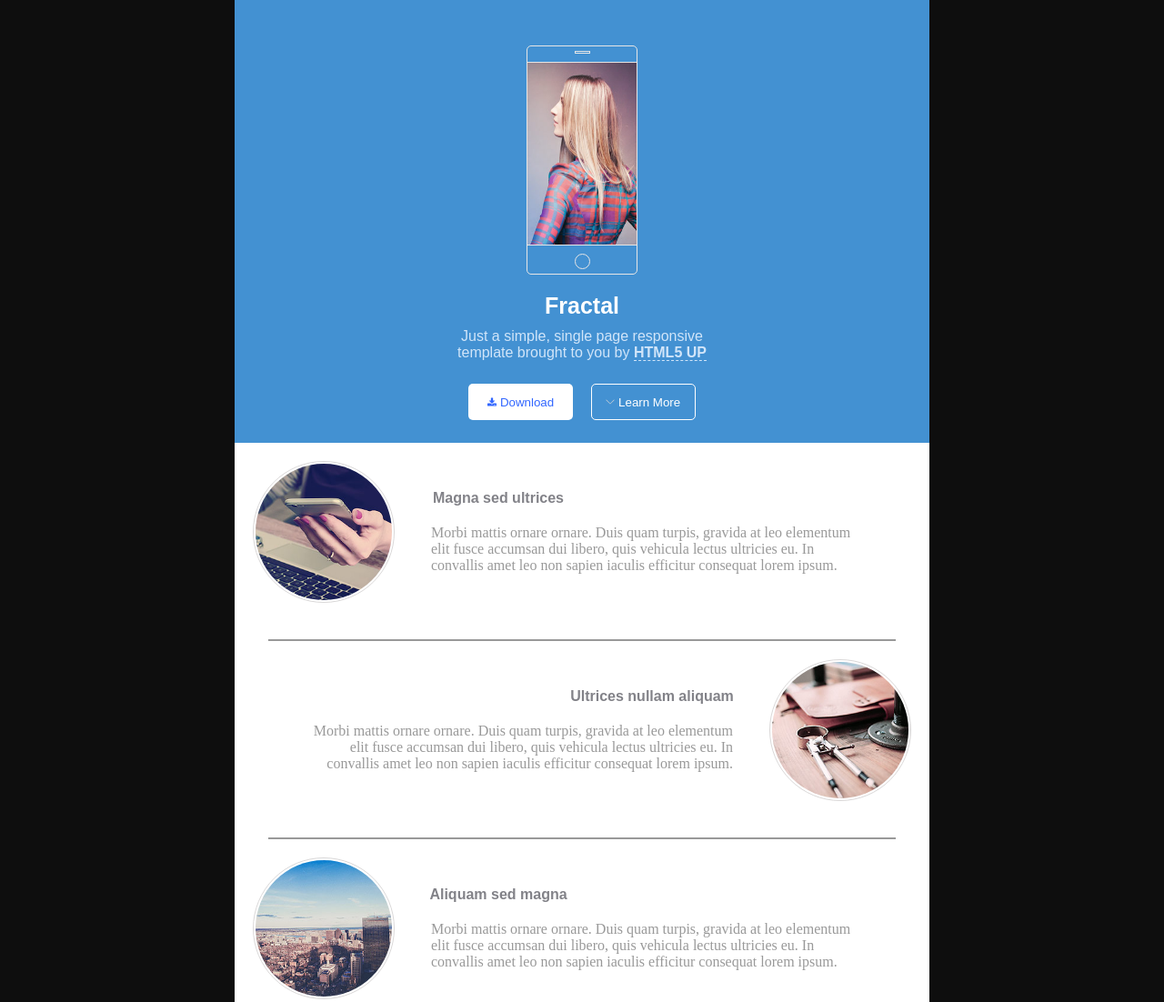
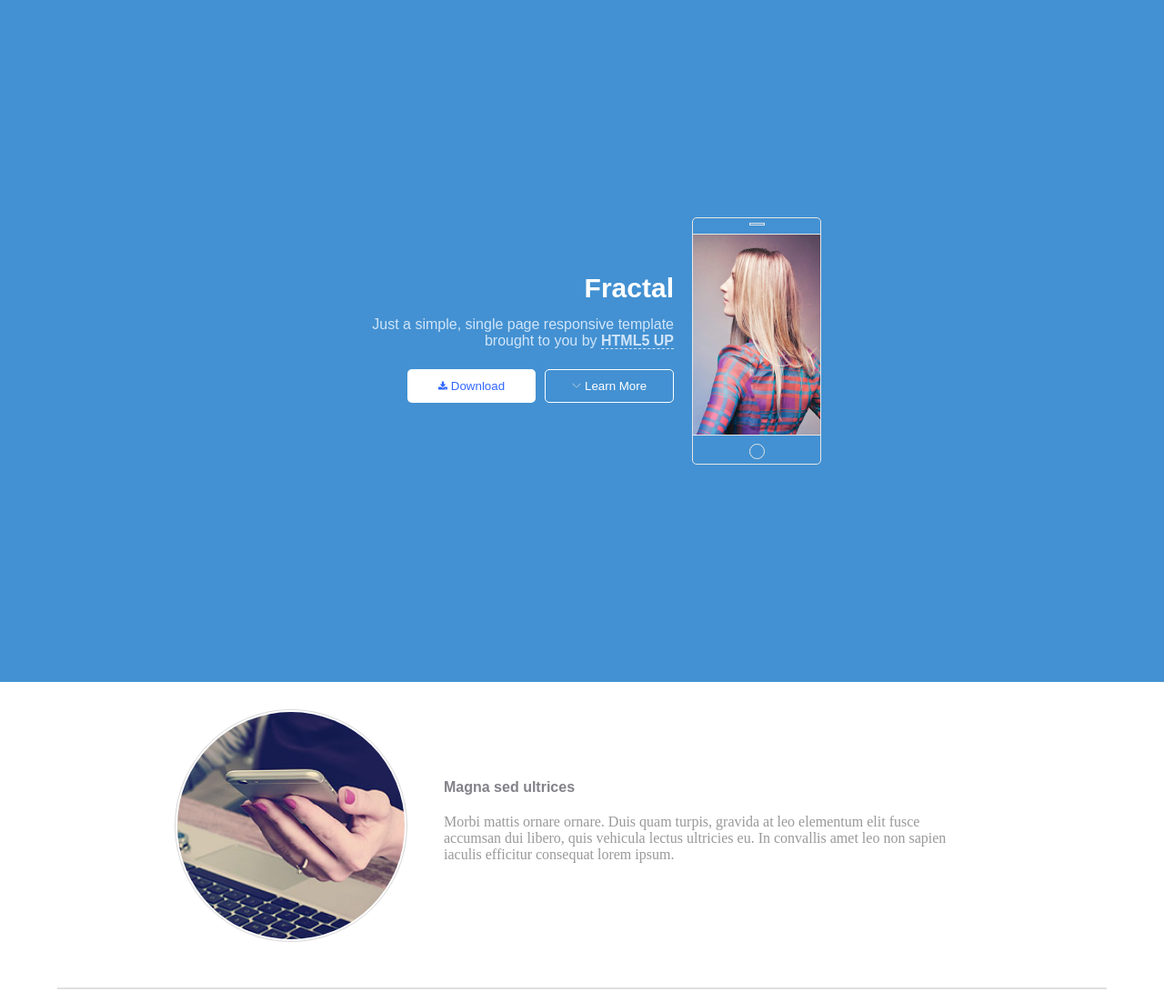
Before and after one commit to IvanZharnov/VP_Courses, a plain HTML site: page index.html in a window 1280 px wide. Shown: the top 1102 px of the page at 91% size. Drawn offline with Linux system fonts and the light colour scheme.

Commit message:
Remake adaptive page

```diff
--- a/index.html
+++ b/index.html
@@ -13,6 +13,7 @@
           <img src='images/screen.jpg' class='screen'>
           <div class='circleButton'> </div>
         </div>
+      <div class='info'>
         <div class='title'>
           Fractal
         </div>
@@ -29,6 +30,7 @@
               Learn More
           </button>
         </div>
+      </div>
       </div>
       <div class='main'>
         <div class='descriptionBlock descriptionBlock1'>
--- a/style.css
+++ b/style.css
@@ -2,6 +2,7 @@ body {
   margin: 0;
   padding: 0;
 }
+
 
 .container {
   display: flex;
@@ -14,10 +15,18 @@ body {
 
 .header {
   display: flex;
+  flex-direction: row-reverse;
+  justify-content: center;
+  align-items: center;
+  background-color: #4391d2;
+  width: 100%;
+  height: 750px;
+}
+
+.info {
+  display: flex;
   flex-direction: column;
-  background-color: #4391d2;
-  width: 32%;
-  height: 100%;
+  width: 30%;
 }
 
 .phone {
@@ -27,9 +36,9 @@ body {
   flex-direction: column;
   border: 1px solid #e6e6e6;
   border-radius: 5px;
-  width: 120px;
-  height: 250px;
-  margin: 50px auto 20px;
+  width: 140px;
+  height: 270px;
+
 }
 
 .speaker {
@@ -39,8 +48,8 @@ body {
 }
 
 .screen {
-  width: 120px;
-  height: 200px;
+  width: 140px;
+  height: 220px;
   border: 1px solid #e6e6e6;
 }
 
@@ -53,18 +62,20 @@ body {
 
 .title {
   display: flex;
-  justify-content: center;
+  justify-content: flex-end;
   color: #fff;
   font-family: Arial;
-  font-size: 25px;
+  font-size: 30px;
   font-weight: bold;
+  margin: 7px 20px;
 }
 
 .subTitle {
-  text-align: center;
+  justify-content: flex-end;
+  text-align: right;
   color: #d1e5f9;
   font-family: Arial;
-  margin: 10px 0 20px;
+  margin: 7px 20px;
 }
 
 .boldText {
@@ -75,29 +86,29 @@ body {
 
 .buttons {
   display: flex;
-  flex-direction: column;
-  margin-bottom: 20px;
+  justify-content: flex-end;
+  margin: 10px 15px;
 }
 
 .whiteButton {
   font-family: Arial;
   color: #3166ff;
   background-color: #fff;
-  width: 95%;
-  height: 40px;
+  width: 40%;
+  height: 37px;
   border: 0;
   border-radius: 5px;
-  margin: 10px auto;
+  margin: 5px;
 }
 
 .transparentButton {
   background-color: transparent;
   border: 1px solid #fff;
   border-radius: 5px;
-  height: 40px;
+  height: 37px;
   color: #fff;
-  width: 95%;
-  margin: 0 auto 10px;
+  width: 40%;
+  margin: 5px;
 }
 
 .imgInButton {
@@ -107,22 +118,29 @@ body {
 
 .main {
   display: flex;
+  align-items: center;
   flex-direction: column;
   background-color: #fff;
-  width: 32%;
+  width: 100%;
   height: 100%;
 }
 
 .descriptionBlock{
   display: flex;
   align-items: center;
-  flex-direction: column;
-  margin: 20px auto 10px;
+  justify-content: center;
+  width: 70%;
+  margin: 30px;
+}
+
+.reverse {
+  display: flex;
+  flex-direction: row-reverse;
 }
 
 .roundPhoto {
-  width: 150px;
-  height: 150px;
+  width: 250px;
+  height: 250px;
   border-radius: 100%;
   padding: 2px;
   border: 0.5px solid #dad8d8;
@@ -132,8 +150,12 @@ body {
 .content{
   display: flex;
   flex-direction: column;
-  align-items: center;
-  text-align: center;
+  text-align: left;
+  margin-left: 20px;
+}
+
+.left {
+  text-align: right;
 }
 
 .headline {
@@ -141,7 +163,9 @@ body {
   font-family: Arial;
   font-size: 16px;
   font-weight: bold;
-  margin-bottom: 20px
+  margin-bottom: 20px;
+  text-align: left;
+  padding-left: 20px;
 }
 
 .reverseHeadline{
@@ -149,7 +173,8 @@ body {
   font-family: Arial;
   font-size: 16px;
   font-weight: bold;
-  margin-bottom: 20px
+  margin-bottom: 20px;
+  padding-right: 20px;
 }
 
 .description {
@@ -161,6 +186,7 @@ body {
   border: 1px solid #999999;
   width: 90%;
   margin: 0 auto;
+  opacity: .3;
 }
 
 .footer {
@@ -169,7 +195,7 @@ body {
   align-items: center;
   background-color: #f7f7f7;
   height: auto;
-  width: 32%;
+  width: 100%;
   color: #b0b0b0;
   font-family: Arial;
 }
@@ -193,73 +219,70 @@ body {
   border-bottom: 1px #b0b0b0 dashed;
 }
 
-@media screen and (min-width: 764px) {
+@media screen and (max-width: 764px) {
 
   .header {
-    width: 764px;
+    display: flex;
+    flex-direction: column;
+    justify-content: center;
   }
 
-  .subTitle {
-    margin: 10px 50px 20px;
-    padding: 0 180px;
+  .title, .subTitle {
+    justify-content: center;
+    text-align: center;
+    margin-top: 10px;
+  }
+
+  .info {
+    width: 40%;
   }
 
   .buttons {
     display: flex;
-    flex-direction: row;
     justify-content: center;
   }
 
-  .whiteButton {
-    width: 15%;
-    margin: 5px 10px;
+  .roundPhoto {
+    width: 200px;
+    height: 200px;
   }
 
-  .transparentButton {
-    width: 15%;
-    margin: 5px 10px;
+}
+
+@media screen and (max-width: 500px) {
+
+  .info {
+    display: flex;
+    align-items: center;
+    justify-content: center;
+    width: 100%;
+
   }
 
-  .main {
-    width: 764px;
+  .subTitle {
+    width: 70%;
+  }
+
+  .buttons {
+    display: flex;
+    justify-content: center;
+    align-items: center;
+    flex-direction: column;
+    width: 100%;
+    margin: 0;
+  }
+
+  .whiteButton, .transparentButton {
+    width: 90%;
   }
 
   .descriptionBlock {
     display: flex;
-    flex-direction: row;
-  }
-
-  .reverse {
-    flex-direction: row-reverse;
-  }
-
-  .roundPhoto {
-    margin: 0 20px 30px;
+    flex-direction: column;
   }
 
   .content {
-    padding-right: 50px;
-    text-align: left;
-  }
-
-  .left{
-    text-align: right;
-    padding: 0 0 0 50px;
-  }
-
-  .headline {
-    padding-right: 330px;
-  }
-
-  .reverseHeadline {
-    padding-left: 300px;
-  }
-
-  .unfolded {
-    margin: 0 20px 30px;
-  }
-
-  .footer {
-    width: 764px;
+    align-items: center;
+    text-align: center;
   }
 }
```
